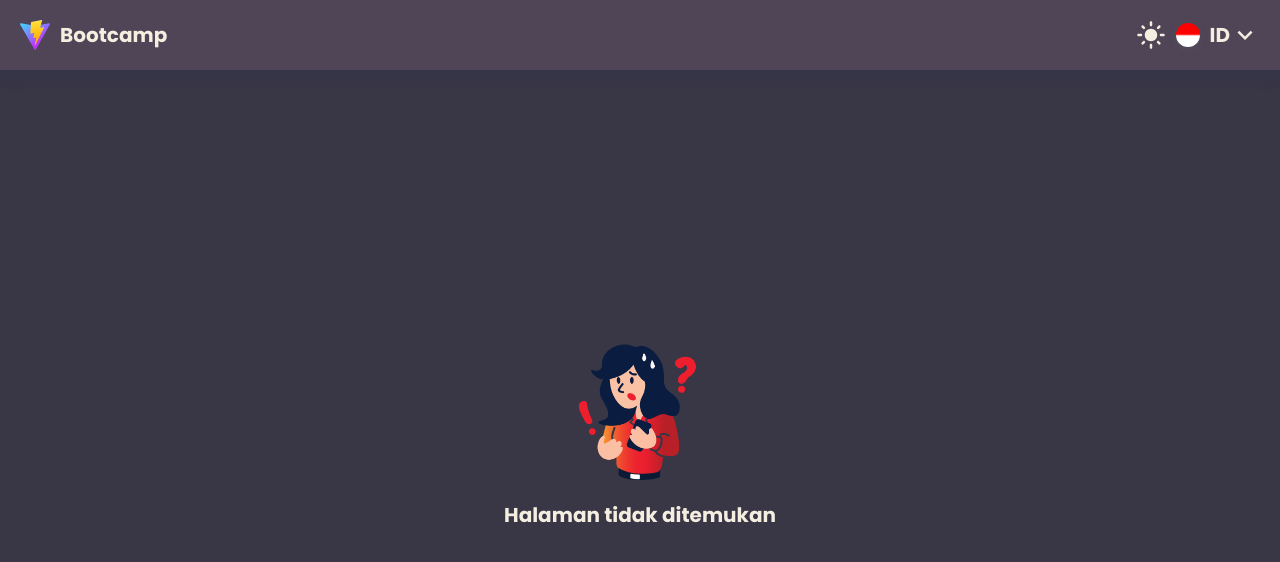
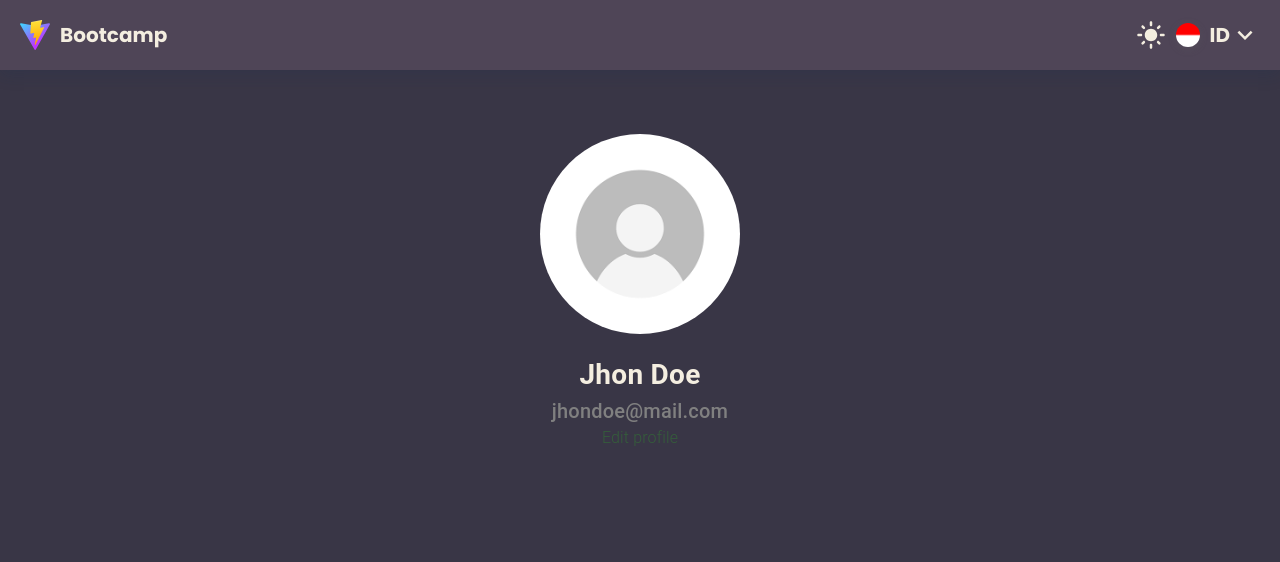
Before and after one commit to KMalif/group2-week3, a React (Vite) app: page /profile in a window 1280 px wide. Shown: the top 562 px of the page. Built offline with nearby package versions, Linux system fonts and the light colour scheme.

Commit message:
create profile page

```diff
--- /dev/null
+++ b/src/pages/Profile/components/EditModal/index.jsx
@@ -0,0 +1,28 @@
+import React from 'react'
+import { Box, Container, Modal, Typography } from '@mui/material'
+
+import style from './style.module.scss'
+
+const EditProfileModal = ({open, handleClose}) => {
+
+  return (
+        <Modal
+            open={open}
+            onClose={handleClose}
+            aria-labelledby="modal-modal-title"
+            aria-describedby="modal-modal-description"
+            className={style.modalContainer}
+        >
+            <Box className={style.formContainer}>
+                <Typography id="modal-modal-title" variant="h6" component="h2">
+                    Text in a modal
+                </Typography>
+                <Typography id="modal-modal-description" sx={{ mt: 2 }}>
+                    Duis mollis, est non commodo luctus, nisi erat porttitor ligula.
+                </Typography>
+            </Box>
+        </Modal>
+  )
+}
+
+export default EditProfileModal
--- /dev/null
+++ b/src/pages/Profile/components/EditModal/style.module.scss
@@ -0,0 +1,15 @@
+@import '@styles/base';
+
+.modalContainer {
+    display: flex;
+    justify-content: center;
+    align-items: center;
+
+    .formContainer {
+        border: 0;
+        border-radius: 5px;
+        width: 450px;
+        background-color: $color-white;
+        padding: 16px;
+    }
+}
--- /dev/null
+++ b/src/pages/Profile/index.jsx
@@ -0,0 +1,28 @@
+
+import { Avatar, Box, Container, Typography } from '@mui/material'
+import React from 'react'
+
+import ProfileImg from '../../static/images/profile.png'
+
+import style from './style.module.scss'
+import EditProfileModal from './components/EditModal'
+
+const Profile = () => {
+    const [open, setOpen] = React.useState(false);
+
+    const handleClose = () => setOpen(false);
+
+  return (
+    <Container component="main" maxWidth="xs">
+        <Box className={style.profileContainer}>
+            <Avatar src={ProfileImg} className={style.avatar}/>
+            <Typography className={style.username}>Jhon Doe</Typography>
+            <Typography className={style.email}>jhondoe@mail.com</Typography>
+            <Typography className={style.editProfile} onClick={() => {setOpen(true)}}>Edit profile</Typography>
+        </Box>
+            <EditProfileModal open={open} handleClose={handleClose}/>
+    </Container>
+  )
+}
+
+export default Profile
--- /dev/null
+++ b/src/pages/Profile/style.module.scss
@@ -0,0 +1,37 @@
+@import '@styles/base';
+
+
+.profileContainer {
+    margin-top: 64px;
+    @include directionY;
+    align-items: center;
+
+    .avatar {
+        width: 200px;
+        height: 200px;
+        border: var(--border-color) 2px solid;
+        border-radius: 9999px;
+        margin-bottom: 20px;
+    }
+
+    .username {
+        font-size: 28px;
+        font-weight: 700;
+        text-align: center;
+    }
+
+    .email {
+        font-size: 20px;
+        font-weight: 500;
+        text-align: center;
+        color: $color-gray;
+    }
+
+    .editProfile {
+        font-size: 16px;
+        font-weight: 300;
+        text-align: center;
+        color: $color-green;
+        cursor: pointer;
+    }
+}
--- a/src/routes/index.jsx
+++ b/src/routes/index.jsx
@@ -2,6 +2,7 @@ import MainLayout from '@layouts/MainLayout';
 
 import Home from '@pages/Home';
 import NotFound from '@pages/NotFound';
+import Profile from '@pages/Profile';
 
 const routes = [
   {
@@ -11,6 +12,16 @@ const routes = [
     component: Home,
     layout: MainLayout,
   },
+
+
+
+  {
+    path: '/profile',
+    name: 'Profile',
+    protected: false,
+    component: Profile,
+    layout: MainLayout,
+  },
   { path: '*', name: 'Not Found', component: NotFound, layout: MainLayout, protected: false },
 ];
 
--- a/src/styles/color.scss
+++ b/src/styles/color.scss
@@ -2,3 +2,5 @@ $color-white: #fff;
 $color-white-fade: rgba(255, 255, 255, 0.6);
 $color-dark-blue: #001a41;
 $color-light-blue: #e8eef1;
+$color-gray: #808080;
+$color-green: #355E3B;
```
Also changed, not shown: src/pages/Profile/actions.js (added), src/pages/Profile/constants.js (added), src/pages/Profile/reducer.js (added), src/pages/Profile/saga.js (added), src/pages/Profile/selectors.js (added), src/static/images/profile.png (added).
